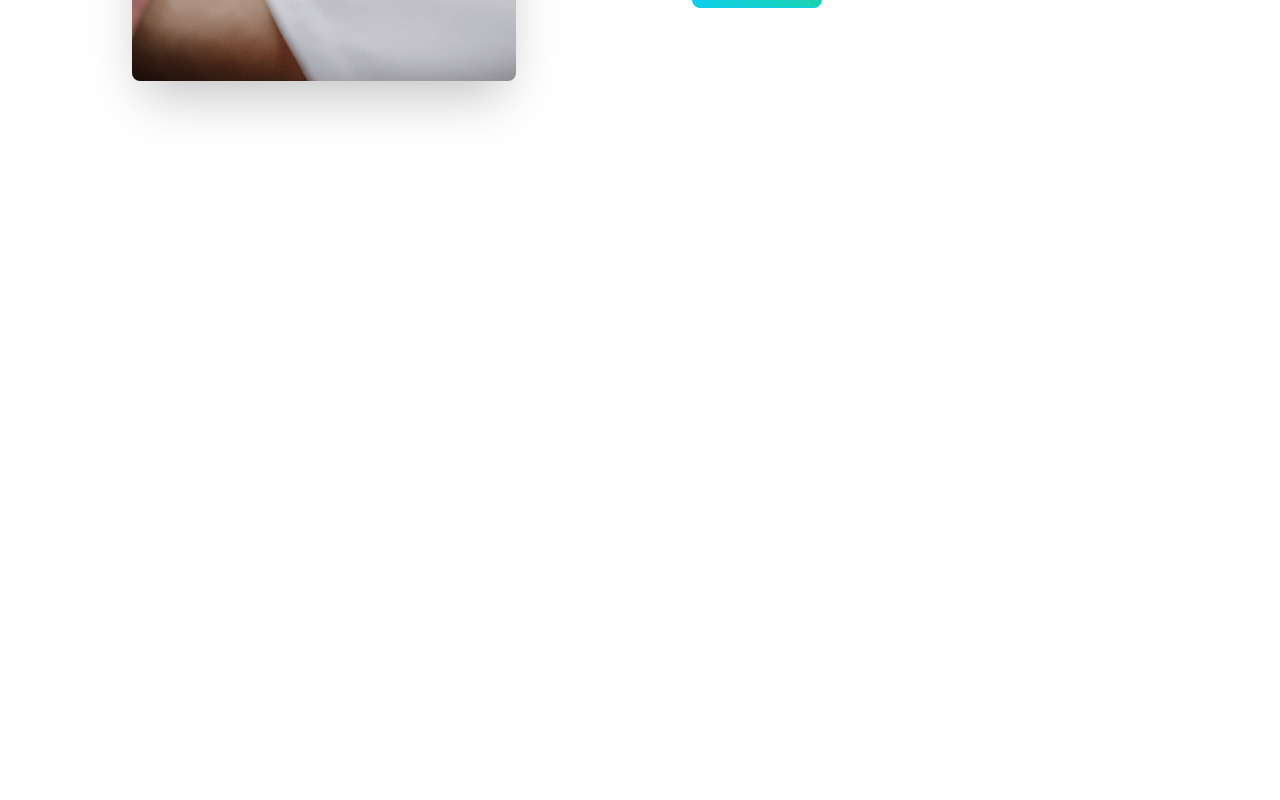
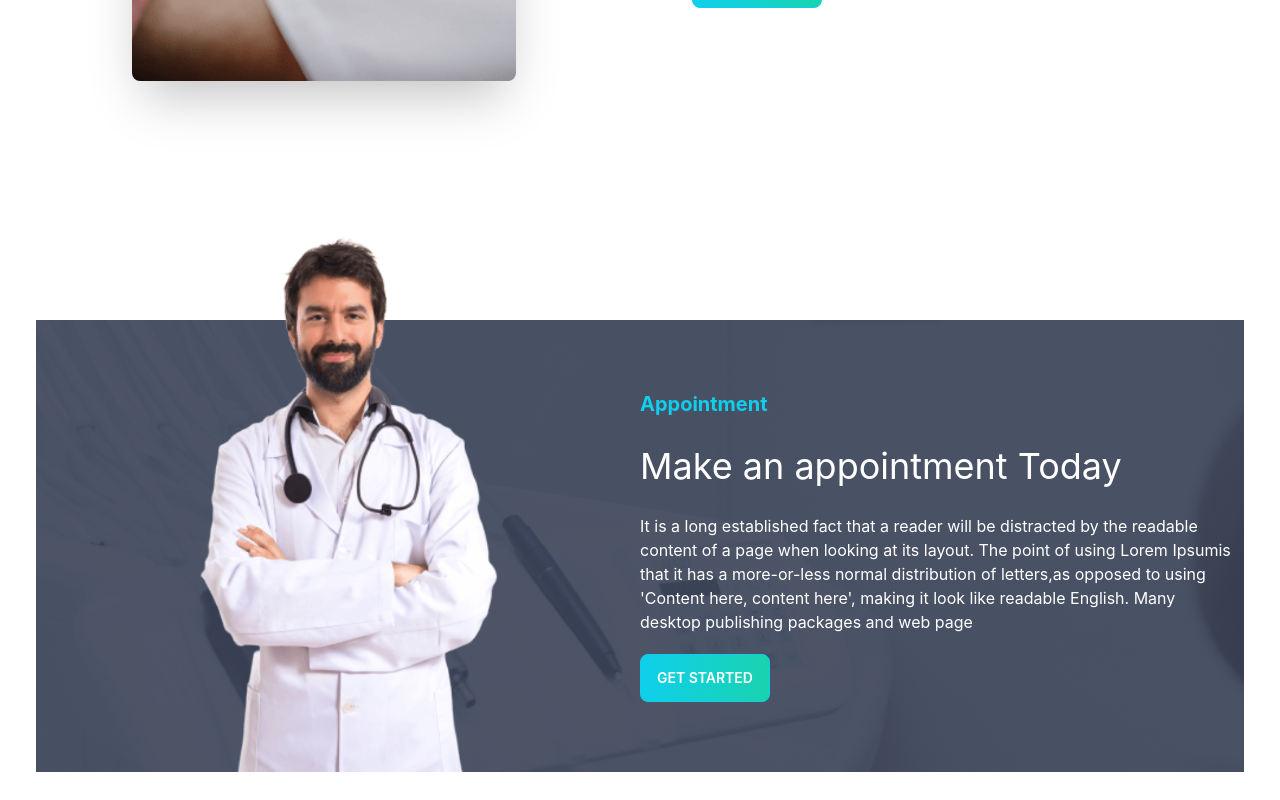
Before and after one commit to mohammad-al-amin-islam/doctors-portal-client-side, a React (Create React App) app: page / in a window 1280 px wide. Shown: the part 2151-2951 px from the top of the page. Before the commit the page ends 2471 px from the top, so only its background shows below. Built offline with nearby package versions, Linux system fonts and the light colour scheme.

Commit message:
make appoinment area added

```diff
--- a/src/Pages/Home/Home.js
+++ b/src/Pages/Home/Home.js
@@ -1,6 +1,7 @@
 import React from 'react';
 import Banner from './Banner';
 import Info from './Info';
+import MakeAppoinment from './MakeAppoinment';
 import Services from './Services';
 import SpecialService from './SpecialService';
 
@@ -11,6 +12,7 @@
             <Info></Info>
             <Services></Services>
             <SpecialService></SpecialService>
+            <MakeAppoinment></MakeAppoinment>
         </div>
     );
 };
--- /dev/null
+++ b/src/Pages/Home/MakeAppoinment.js
@@ -0,0 +1,22 @@
+import React from 'react';
+import doctor from '../../assets/images/doctor.png';
+import appointment from '../../assets/images/appointment.png';
+import CommonButton from '../Shared/CommonButton';
+
+const MakeAppoinment = () => {
+    return (
+        <section className='flex justify-center items-center my-7' style={{ backgroundImage: `url(${appointment})` }} >
+            <div className='flex-1 hidden lg:block'>
+                <img className='mt-[-140px] ' src={doctor} alt="" />
+            </div>
+            <div className='flex-1 p-3'>
+                <h3 className='text-xl text-primary font-bold'>Appointment</h3>
+                <h1 className='text-4xl text-white my-7'>Make an appointment Today</h1>
+                <p className='text-white mb-5'>It is a long established fact that a reader will be distracted by the readable content of a page when looking at its layout. The point of using Lorem Ipsumis that it has a more-or-less normal distribution of letters,as opposed to using 'Content here, content here', making it look like readable English. Many desktop publishing packages and web page</p>
+                <CommonButton>Get Started</CommonButton>
+            </div>
+        </section>
+    );
+};
+
+export default MakeAppoinment;
--- /dev/null
+++ b/src/Pages/Shared/CommonButton.js
@@ -0,0 +1,9 @@
+import React from 'react';
+
+const CommonButton = ({ children }) => {
+    return (
+        <button class="btn btn-primary text-white bg-gradient-to-r from-primary to-secondary">{children}</button>
+    );
+};
+
+export default CommonButton;
```
